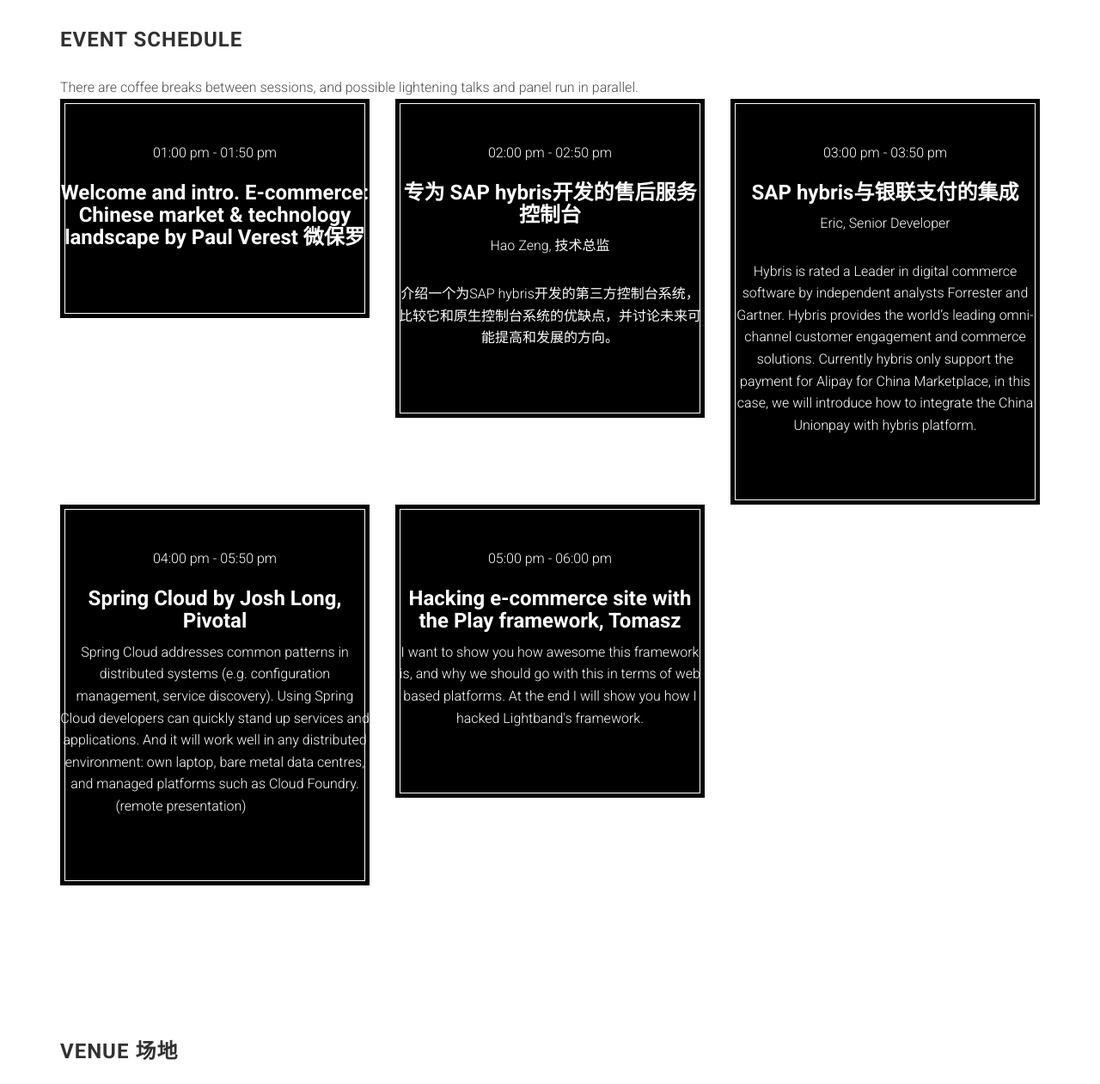
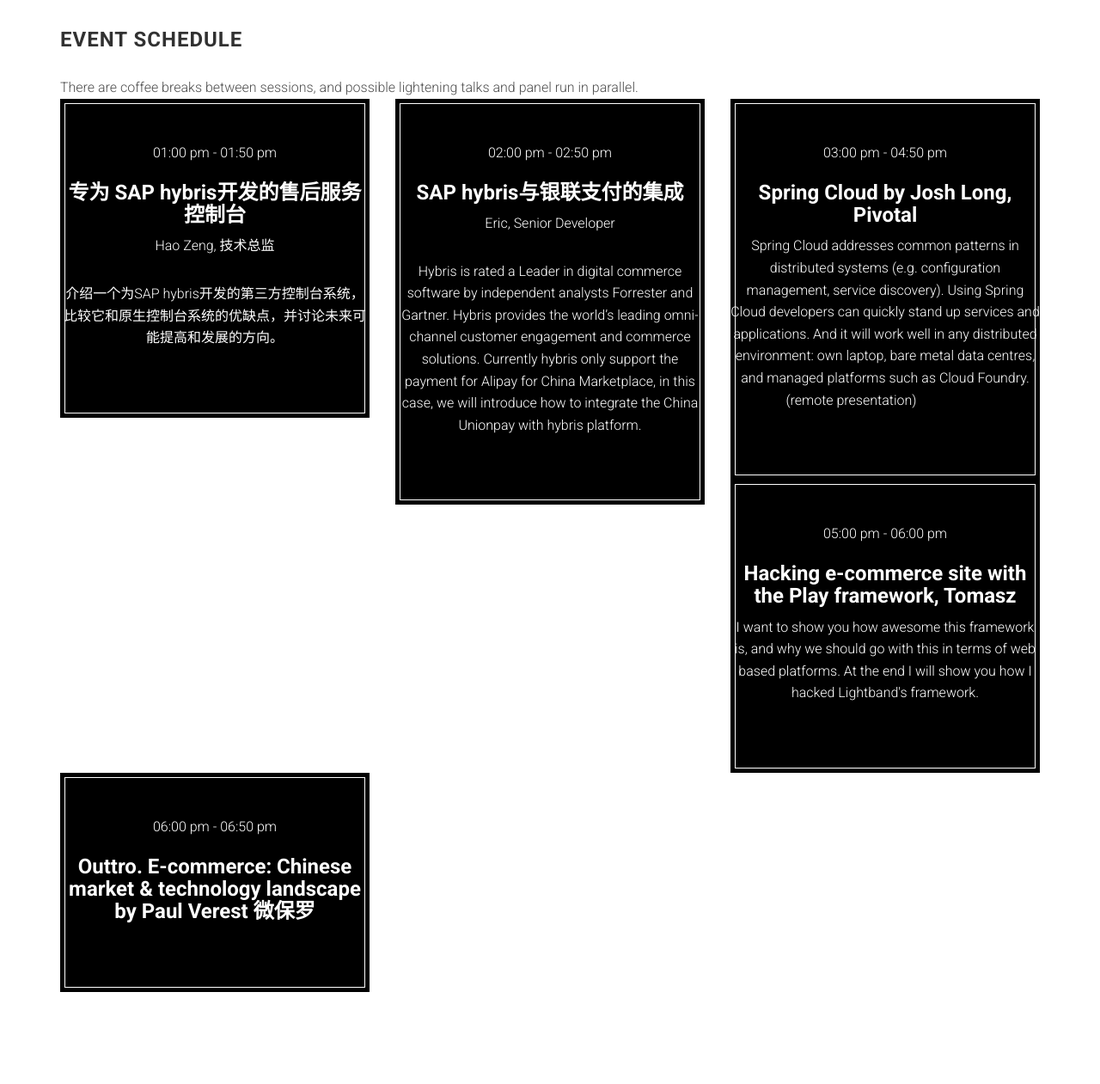
Before and after one commit to szjug/conference, a website: page index.html in a window 1280 px wide. Shown: the part 3210-4471 px from the top of the page at 86% size. Drawn offline with Linux system fonts and the light colour scheme; a script that the page names is missing; files whose address does not match are found by name.

Commit message:
update schedule

```diff
--- a/index.html
+++ b/index.html
@@ -350,16 +350,6 @@
                         <div class="time">
                             <time datetime="13:00">01:00 pm</time> - <time datetime="13:50">01:50 pm</time>
                         </div>
-                        <h3>Welcome and intro. E-commerce: Chinese market & technology landscape
-                        by Paul Verest 微保罗</h3>
-                        <p></p>
-                    </div>
-                </div>
-                <div class="col-md-4 col-sm-6">
-                    <div class="schedule-box">
-                        <div class="time">
-                            <time datetime="14:00">02:00 pm</time> - <time datetime="14:50">02:50 pm</time>
-                        </div>
                         <h3>专为 SAP hybris开发的售后服务控制台</h3>
                         <p>Hao Zeng, 技术总监</p>
                         <p>介绍一个为SAP hybris开发的第三方控制台系统，比较它和原生控制台系统的优缺点，并讨论未来可能提高和发展的方向。
@@ -369,7 +359,7 @@
                 <div class="col-md-4 col-sm-6">
                     <div class="schedule-box">
                         <div class="time">
-                            <time datetime="15:00">03:00 pm</time> - <time datetime="15:50">03:50 pm</time>
+                            <time datetime="14:00">02:00 pm</time> - <time datetime="14:50">02:50 pm</time>
                         </div>
                         <h3>SAP hybris与银联支付的集成</h3>
                         <p>Eric, Senior Developer</p>
@@ -382,7 +372,7 @@
                 <div class="col-md-4 col-sm-6">
                     <div class="schedule-box">
                         <div class="time">
-                            <time datetime="16:00">04:00 pm</time> - <time datetime="17:50">05:50 pm</time>
+                            <time datetime="15:00">03:00 pm</time> - <time datetime="16:50">04:50 pm</time>
                         </div>
                         <h3>Spring Cloud by Josh Long, Pivotal</h3>
                         <p>Spring Cloud
@@ -400,6 +390,16 @@
                         </div>
                         <h3>Hacking e-commerce site with the Play framework, Tomasz</h3>
                         <p>I want to show you how awesome this framework is, and why we should go with this in terms of web based platforms. At the end I will show you how I hacked Lightband's framework.</p>
+                    </div>
+                </div>
+                <div class="col-md-4 col-sm-6">
+                    <div class="schedule-box">
+                        <div class="time">
+                            <time datetime="13:00">06:00 pm</time> - <time datetime="13:50">06:50 pm</time>
+                        </div>
+                        <h3>Outtro. E-commerce: Chinese market & technology landscape
+                        by Paul Verest 微保罗</h3>
+                        <p></p>
                     </div>
                 </div>
                 <!--
```
